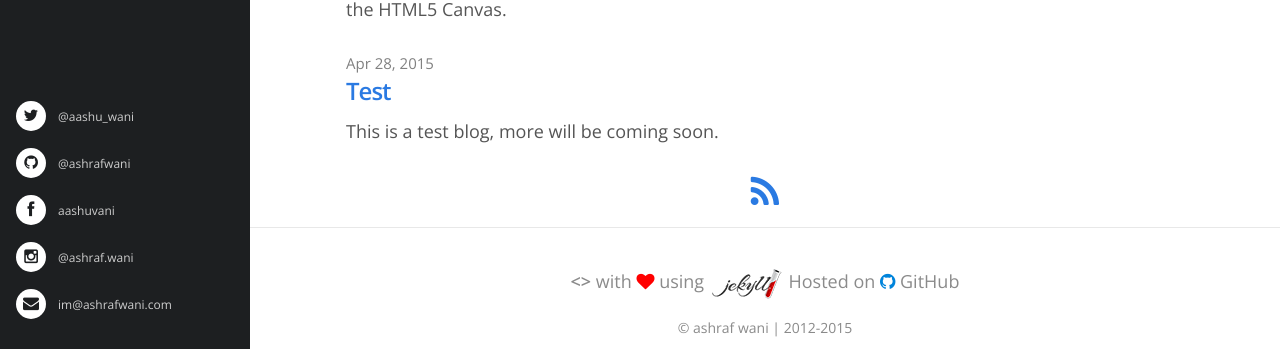
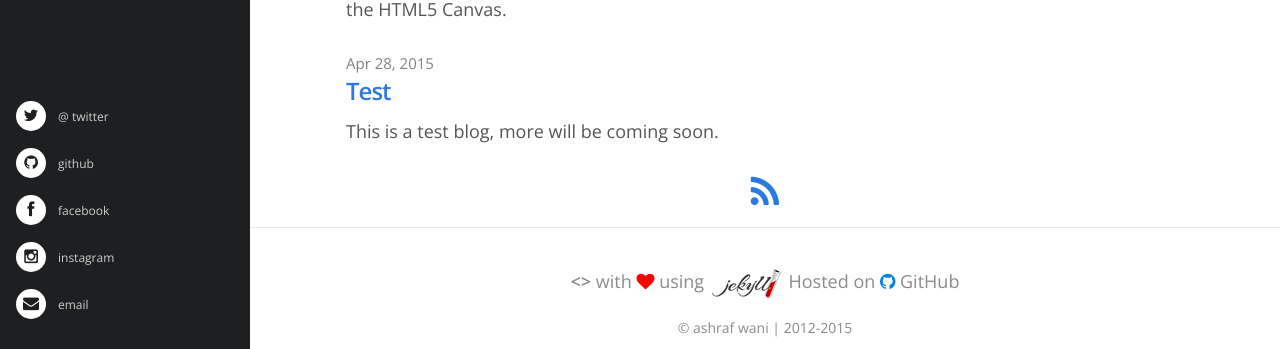
Before and after one commit to ashrafwani/ashrafwani.github.io, a Jekyll site: the page built from index.html, in a window 1280 px wide and 1225 px high. Shown: the part 873-1222 px from the top of the window. Built offline with Jekyll 4.4.1, drawn with Linux system fonts in a browser that asks for light colours; nearby versions of some CDN libraries.

Commit message:
Update header.html

```diff
--- a/_includes/header.html
+++ b/_includes/header.html
@@ -52,15 +52,15 @@
   </div>
   <div id="my-social">
 
-    <a href="https://twitter.com/aashu_wani"><i class="fa fa-twitter"></i><p>@aashu_wani</p></a>
+    <a href="https://twitter.com/aashu_wani"><i class="fa fa-twitter"></i><p>@ twitter</p></a>
 
-    <a href="https://github.com/ashrafwani"><i class="fa fa-github"></i><p>@ashrafwani</p></a>
+    <a href="https://github.com/ashrafwani"><i class="fa fa-github"></i><p>github</p></a>
 
-    <a href="https://facebook.com/aashuvani"><i class="fa fa-facebook"></i><p>aashuvani</p></a>
+    <a href="https://facebook.com/aashuvani"><i class="fa fa-facebook"></i><p>facebook</p></a>
 
-    <a href="https://instagram.com/ashraf.wani"><i class="fa fa-instagram"></i><p>@ashraf.wani</p></a>
+    <a href="https://instagram.com/ashraf.wani"><i class="fa fa-instagram"></i><p>instagram</p></a>
 
-    <a href="mailto:im@ashrafwani.com"><i class="fa fa-envelope"></i><p>im@ashrafwani.com</p></a>
+    <a href="mailto:im@ashrafwani.com"><i class="fa fa-envelope"></i><p>email</p></a>
 
   </div>
 
```
